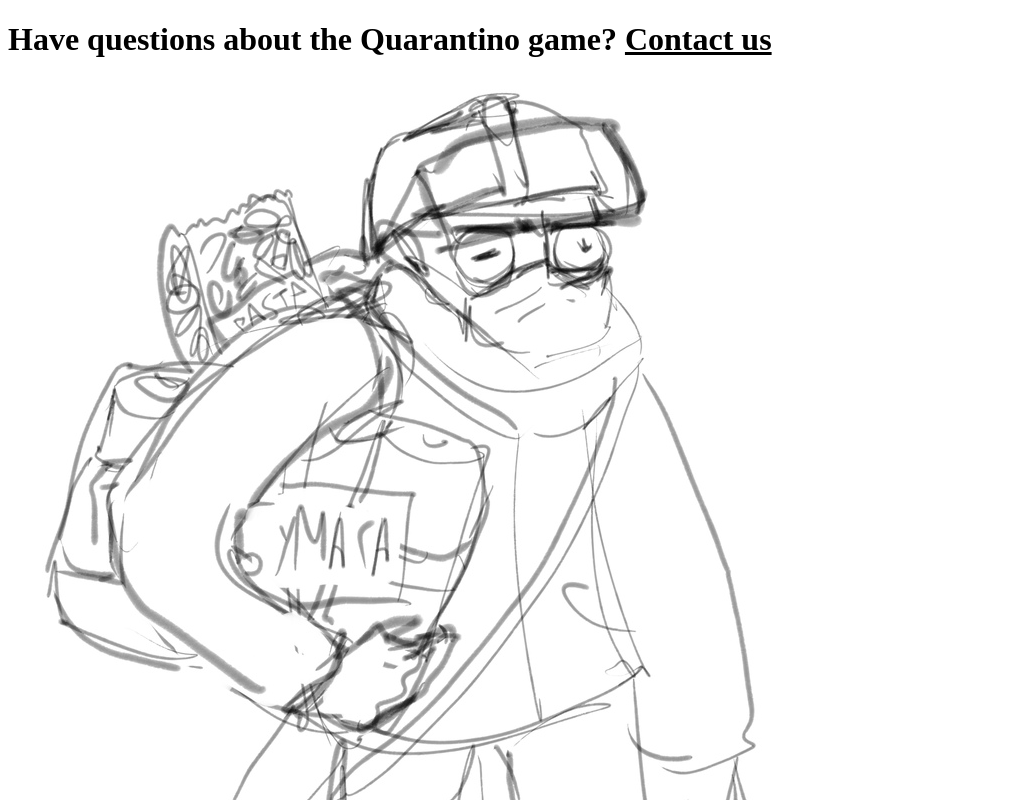
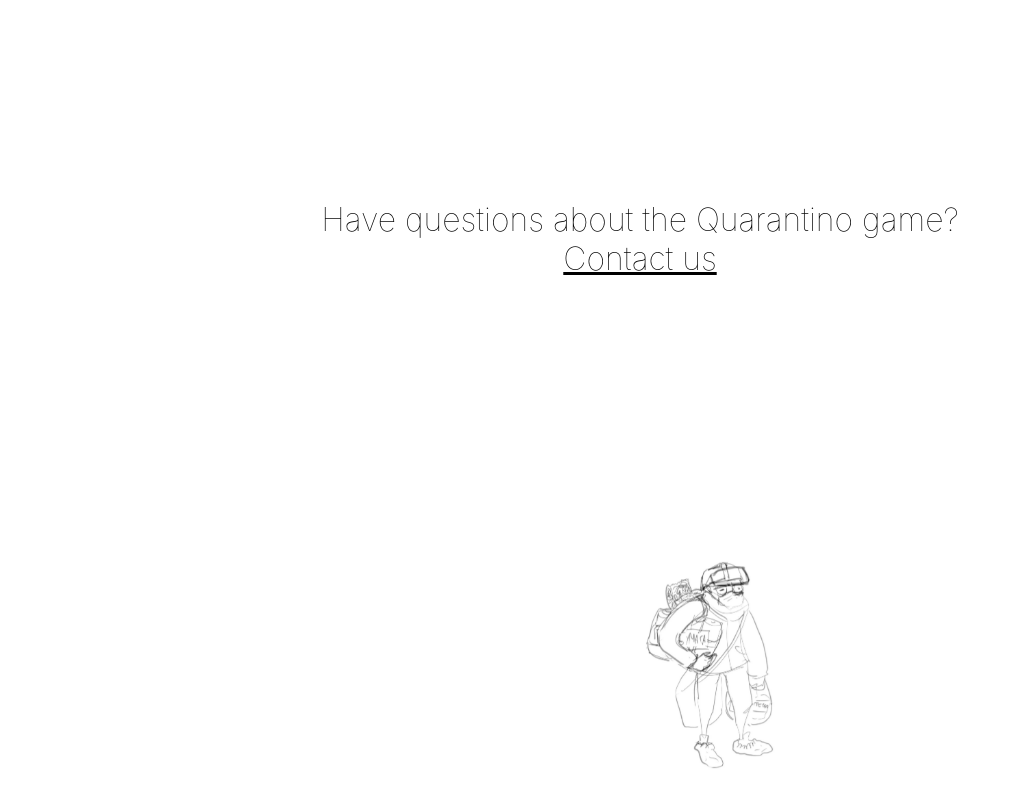
Before and after one commit to xostik/quarantino, a plain HTML site: page docs/index.html in a window 1280 px wide. Shown: the top 800 px of the page, without its empty margins (0-1012 px from the left). Drawn offline with Linux system fonts and the light colour scheme.

Commit message:
Update index.html

```diff
--- a/docs/index.html
+++ b/docs/index.html
@@ -7,8 +7,14 @@
   <title>Quarantino</title>
 
   <style>
-    body {
-      align: center;
+    body, h1{
+      text-align: center;
+      font-family: -apple-system,BlinkMacSystemFont,Segoe UI,Helvetica,Arial,sans-serif,Apple Color Emoji,Segoe UI Emoji;
+      font-weight: 100;
+    }
+
+    h1{
+      margin-top: 200px;
     }
 
     a {
@@ -16,17 +22,17 @@
     }
 
     .cher {
-
+      position: fixed;
+      bottom: 30px;
+      width: 150px;
     }
   </style>
 
 </head>
 
 <body>
-  <h1>Have questions about the Quarantino game? <a href="mailto:curagangame@gmail.com">Contact us</a></h1>
+  <h1>Have questions about the Quarantino game? <br> <a href="mailto:curagangame@gmail.com">Contact us</a></h1>
 
   <img class="cher" src="cher.png">
-  <img class="cher" src="docs/cher.png">
-  <img class="cher" src="/docs/cher.png">
 </body>
 </html>
```
